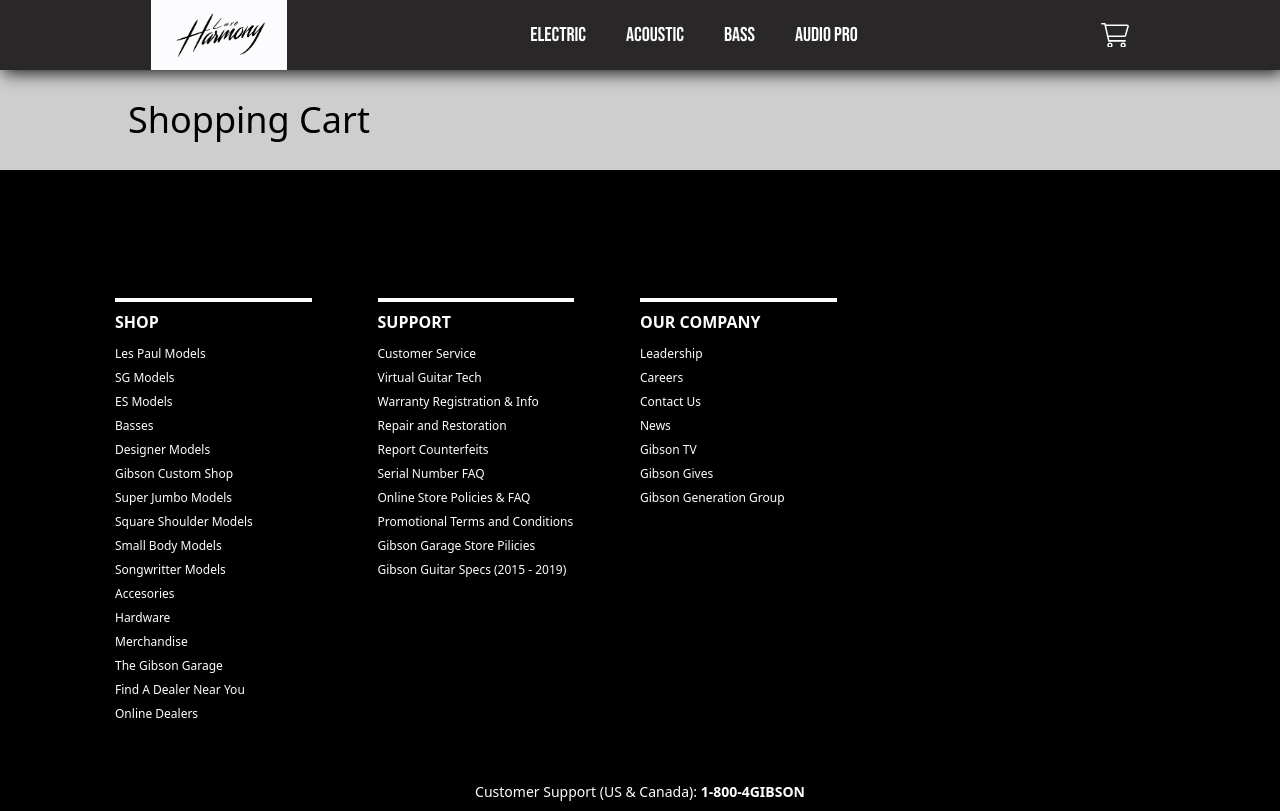
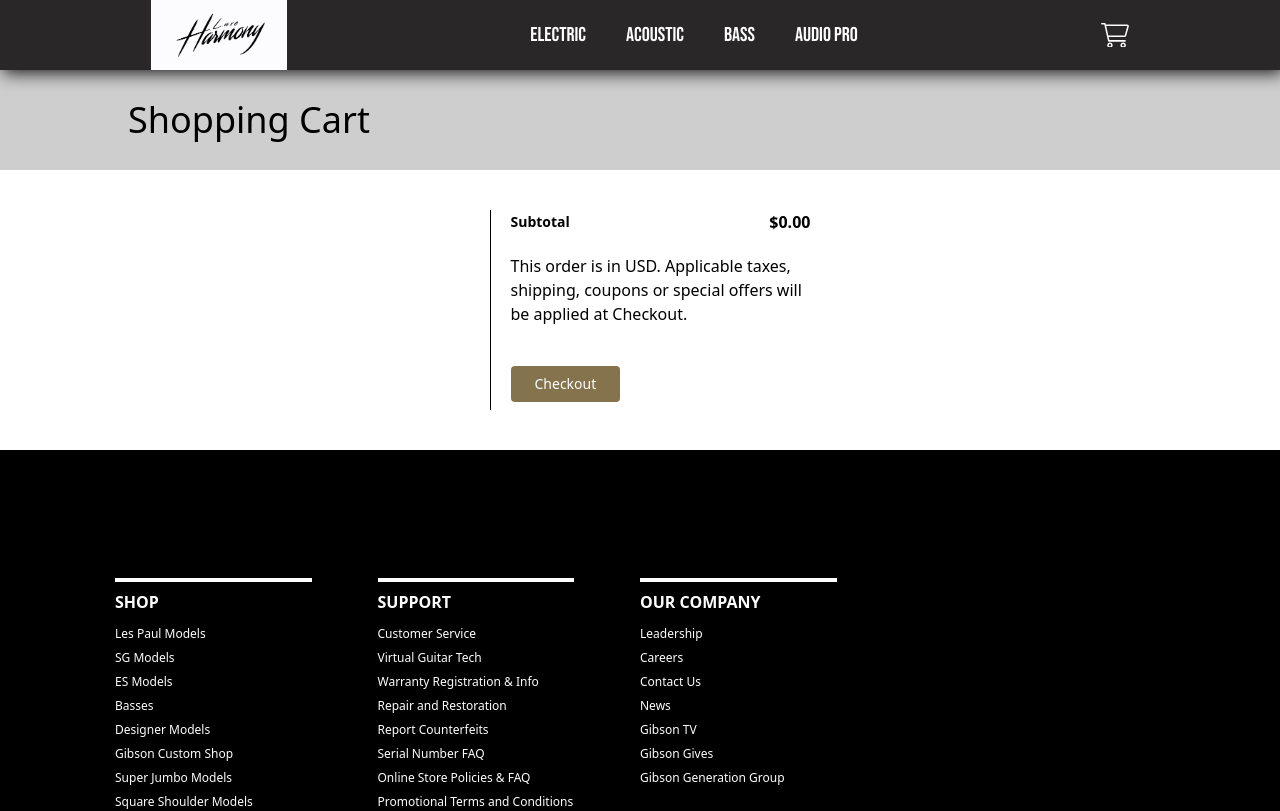
Before and after one commit to FedeDiaz31/luxeharmony-users-front, a React (Create React App) app: page /cart in a window 1280 px wide. Shown: the top 811 px of the page. Built offline with nearby package versions, Linux system fonts and the light colour scheme.

Commit message:
bigcart-totalprice

```diff
--- a/src/components/Header.jsx
+++ b/src/components/Header.jsx
@@ -9,7 +9,7 @@
 
   useEffect(() => {
     window.onscroll = function (e) {
-      if (Math.ceil(window.pageYOffset) > 10) {
+      if (Math.ceil(window.pageYOffset) > 50) {
         setUserHasScrolled(true);
       } else {
         setUserHasScrolled(false);
@@ -54,7 +54,10 @@
                 </li>
               </ul>
             </div>
-            <div>
+            <button
+              className="cursos-pointer"
+              onClick={() => setShowCart(!showCart)}
+            >
               <svg
                 className="w-5"
                 aria-hidden="true"
@@ -65,14 +68,13 @@
                 xmlns="http://www.w3.org/2000/svg"
                 viewBox="0 0 576 512"
                 data-fa-i2svg=""
-                onClick={() => setShowCart(!showCart)}
               >
                 <path
                   fill="currentColor"
                   d="M80 0C87.47 0 93.95 5.17 95.6 12.45L100 32H541.8C562.1 32 578.3 52.25 572.6 72.66L518.6 264.7C514.7 278.5 502.1 288 487.8 288H158.2L172.8 352H496C504.8 352 512 359.2 512 368C512 376.8 504.8 384 496 384H160C152.5 384 146.1 378.8 144.4 371.5L67.23 32H16C7.164 32 0 24.84 0 16C0 7.164 7.164 0 16 0H80zM107.3 64L150.1 256H487.8L541.8 64H107.3zM128 456C128 425.1 153.1 400 184 400C214.9 400 240 425.1 240 456C240 486.9 214.9 512 184 512C153.1 512 128 486.9 128 456zM184 480C197.3 480 208 469.3 208 456C208 442.7 197.3 432 184 432C170.7 432 160 442.7 160 456C160 469.3 170.7 480 184 480zM512 456C512 486.9 486.9 512 456 512C425.1 512 400 486.9 400 456C400 425.1 425.1 400 456 400C486.9 400 512 425.1 512 456zM456 432C442.7 432 432 442.7 432 456C432 469.3 442.7 480 456 480C469.3 480 480 469.3 480 456C480 442.7 469.3 432 456 432z"
                 ></path>
               </svg>
-            </div>
+            </button>
           </div>
         </header>
       ) : (
@@ -100,6 +102,10 @@
                 </li>
               </ul>
             </div>
+            <button
+              className="cursos-pointer"
+              onClick={() => setShowCart(!showCart)}
+            >
               <svg
                 className="w-7"
                 aria-hidden="true"
@@ -110,13 +116,13 @@
                 xmlns="http://www.w3.org/2000/svg"
                 viewBox="0 0 576 512"
                 data-fa-i2svg=""
-              onClick={() => setShowCart(!showCart)}
               >
                 <path
                   fill="currentColor"
                   d="M80 0C87.47 0 93.95 5.17 95.6 12.45L100 32H541.8C562.1 32 578.3 52.25 572.6 72.66L518.6 264.7C514.7 278.5 502.1 288 487.8 288H158.2L172.8 352H496C504.8 352 512 359.2 512 368C512 376.8 504.8 384 496 384H160C152.5 384 146.1 378.8 144.4 371.5L67.23 32H16C7.164 32 0 24.84 0 16C0 7.164 7.164 0 16 0H80zM107.3 64L150.1 256H487.8L541.8 64H107.3zM128 456C128 425.1 153.1 400 184 400C214.9 400 240 425.1 240 456C240 486.9 214.9 512 184 512C153.1 512 128 486.9 128 456zM184 480C197.3 480 208 469.3 208 456C208 442.7 197.3 432 184 432C170.7 432 160 442.7 160 456C160 469.3 170.7 480 184 480zM512 456C512 486.9 486.9 512 456 512C425.1 512 400 486.9 400 456C400 425.1 425.1 400 456 400C486.9 400 512 425.1 512 456zM456 432C442.7 432 432 442.7 432 456C432 469.3 442.7 480 456 480C469.3 480 480 469.3 480 456C480 442.7 469.3 432 456 432z"
                 ></path>
               </svg>
+            </button>
           </div>
         </header>
       )}
--- a/src/redux/cartReducer.js
+++ b/src/redux/cartReducer.js
@@ -1,4 +1,4 @@
-import { createSlice } from "@reduxjs/toolkit";
+import { createSlice, current } from "@reduxjs/toolkit";
 
 const initialState = [];
 
@@ -8,7 +8,9 @@
     reducers: {
         addProduct(state, action) {
             console.log(action.payload);
+            console.log(current(state));
             return [...state, action.payload];
+
         },
         removeProduct(state, action) {
 
--- a/src/routes/Cart.jsx
+++ b/src/routes/Cart.jsx
@@ -1,18 +1,76 @@
+import { useEffect, useState } from "react";
 import { useSelector } from "react-redux";
 
 function Cart() {
   const cart = useSelector((state) => state.cart);
+  const [subtotal, setSubtotal] = useState(0);
+  let total = 0;
+
+  useEffect(() => {
+    for (let product of cart) {
+      total += product.price;
+      setSubtotal(total);
+    }
+  }, []);
 
   return (
     <div className="pt-[70px]">
       <div className="bg-bgFourthColor h-[100px] w-full pl-32 flex items-center">
         <h3 className="text-4xl">Shopping Cart</h3>
       </div>
-      {/*      Items Cart */}
-      <div className="bg-bgPrimaryColor">
-        {cart.map((item) => {
-          return <div key={item._id}>{item.model}</div>;
-        })}
+      <div className="flex m-10 justify-center gap-5">
+        {/*      Items Cart */}
+        <div className="bg-bgPrimaryColorgrid gap-3 grid">
+          {cart.map((item, i) => {
+            return (
+              <div key={i}>
+                <div className="flex gap-3 px-25 mr-52">
+                  <div className="border border-bgFourthColor rounded p-3 px-5">
+                    <img className="w-20" src={item.image[0]} alt="" />
+                  </div>
+                  <div className="grid items-center">
+                    <div>
+                      <h3 className="font-medium">
+                        {item.model}, {item.brand.name}
+                      </h3>
+                      <h3 className="text-xl font-light">
+                        ${item.price.toFixed(2)}
+                      </h3>
+                    </div>
+                    <div className="flex items-center w-[150px] justify-between">
+                      <button className="bg-bgTertiaryColor px-3 text-textPrimary rounded-l">
+                        -
+                      </button>
+                      <h4 className="border-bgFourthColor border-t border-b w-full justify-center flex">
+                        1
+                      </h4>
+                      <button className="bg-bgTertiaryColor px-3 text-textPrimary rounded-r">
+                        +
+                      </button>
+                    </div>
+                  </div>
+                </div>
+                <div className="w-full h-[0.5px] bg-bgFourthColor mt-5"></div>
+              </div>
+            );
+          })}
+        </div>
+        <div className="bg-bgSecondaryColor h-[200px] w-[1px]"></div>
+        <div className="">
+          <div className="flex w-full justify-between items-center mb-5">
+            <h3 className="text-sm font-semibold">Subtotal</h3>
+            <h4 className="font-bold">${subtotal.toFixed(2)}</h4>
+          </div>
+          <p className="max-w-[300px]">
+            This order is in USD. Applicable taxes, shipping, coupons or special
+            offers will be applied at Checkout.
+          </p>
+          <div className="mt-10">
+            <button className="bg-bgTertiaryColor text-textPrimary px-6 py-2 rounded text-sm">
+              Checkout
+            </button>
+          </div>
+        </div>
       </div>
     </div>
   );
```
Lines whose indentation alone changed are shown as unchanged.
